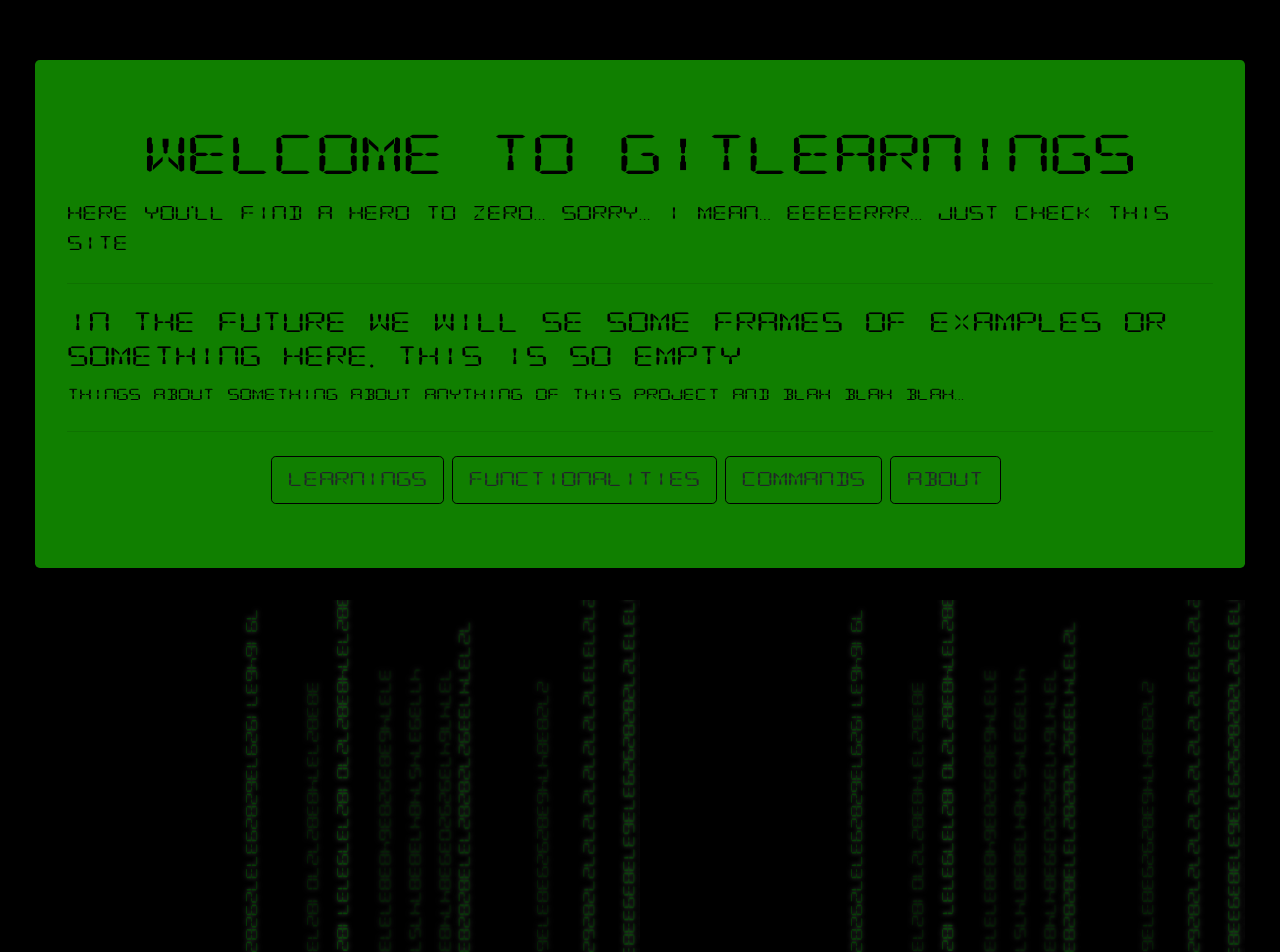
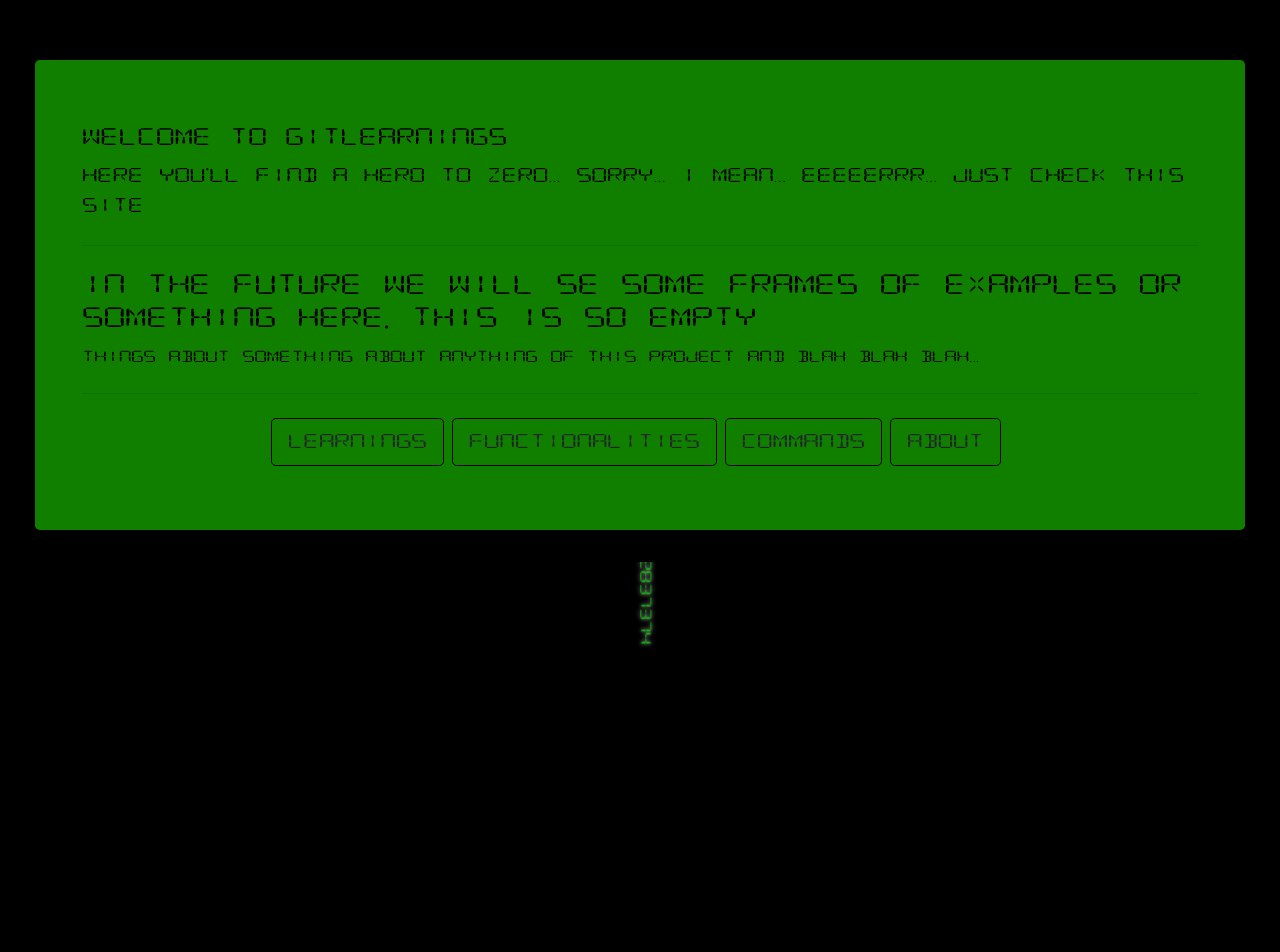
Before and after one commit to Zenchy/gitlearnings, an Angular app: page /home in a window 1280 px wide. Shown: the top 952 px of the page. Built offline with nearby package versions, Linux system fonts and the light colour scheme.

Commit message:
obile classes in hi-from-gitlearnings created and matrix fixes

```diff
--- a/src/app/hi-from-gitlearnings/hi-from-gitlearnings.component.html
+++ b/src/app/hi-from-gitlearnings/hi-from-gitlearnings.component.html
@@ -1,22 +1,108 @@
 <div class="container-fluid">
   <div class="jumbotron">
-    <h1 class="display-4 text-center">Welcome to Gitlearnings</h1>
-    <p class="lead">
+    <div class="container-fluid">
+    <div class="header-container d-flex">
+      <h1 class="title display-4 text-center">Welcome to Gitlearnings</h1>
+    </div>
+    <p class="lead media-sizing">
       Here you'll find a hero to zero... sorry... I mean... eeeeerrr... just check this site
     </p>
-    <hr class="my-4">
-    <h3>In the future we will se some frames of examples or something here, this is so empty</h3>
-    <p>Things about something about anything of this project and blah blah blah...</p>
-    <hr class="my-4">
-    <div class="d-flex justify-content-center">
-      <a class="btn mr-2 btn-outline-black btn-lg" href="/firstlearning" role="button">Learnings</a>
-      <a class="btn mr-2 btn-outline-black btn-lg" href="/functionalities" routerLinkActive="active" role="button">Functionalities</a>
-      <a class="btn mr-2 btn-outline-black btn-lg" href="/commands" role="button">Commands</a>
-      <a class="btn mr-2 btn-outline-black btn-lg" href="/about" role="button">About</a>
+    <hr class="my-4" />
+    <h3 class="media-sizing">In the future we will se some frames of examples or something here, this is so empty</h3>
+    <p class="media-sizing">Things about something about anything of this project and blah blah blah...</p>
+    <hr class="my-4" />
+    <div class="d-flex row media-sizing justify-content-center">
+      <a class="btn mr-2 btn-outline-black btn-lg media-sizing" href="/firstlearning" routerLinkActive="active" role="button">Learnings</a>
+      <a class="btn mr-2 btn-outline-black btn-lg media-sizing" href="/functionalities" routerLinkActive="active" role="button">Functionalities</a>
+      <a class="btn mr-2 btn-outline-black btn-lg media-sizing" href="/commands" role="button">Commands</a>
+      <a class="btn mr-2 btn-outline-black btn-lg media-sizing" href="/about" role="button">About</a>
     </div>
   </div>
-<div class= "mtx">
-<div id="matx"> <div class="t1" style="left:2px;">38382737483827270182737937371827</div> <div class="t5" style="left:25px;">7916463719297362829373729282827</div> <div class="t1" style="left:60px;">748383838383838383837377282837</div> <div class="t2" style="left:80px;">38382737483827270182737937371827</div> <div class="t4" style="left:110px;">38382737483827270182737937371827</div> <div class="t2" style="left:140px;">3737463839283648383737383838892929</div> <div class="t3" style="left:170px;">4773937457484738387475748484748488</div> <div class="t1" style="left:185px;">37384849372616294940483002029292</div> <div class="t3" style="left:200px;">737476473929203938474839393747393o</div> <div class="t5" style="left:250px;">72737473392728282737382828373</div> <div class="t2" style="left:290px;">8283474783939383939383882828283747748282637382837374</div> <div class="t3" style="left:310px;">27283847463829293837363838383737</div> <div class="t5" style="left:350px;">272737372727272727272727282626278</div> <div class="t4" style="left:390px;">373737372728282929373637383933837</div> <div class="t2" style="left:430px;">17374736272828393939393937363728</div> <div class="t1" style="left:470px;">2737474859594938272628393939493939</div> <div class="t3" style="left:490px;">7374857462627373838393939393</div> <div class="t5" style="left:520px;">16265262728292929282827373727</div> <div class="t2" style="left:550px;">83898474477473737474747474737</div> </div>
-<div id="matx"> <div class="t1" style="left:2px;">38382737483827270182737937371827</div> <div class="t5" style="left:25px;">7916463719297362829373729282827</div> <div class="t1" style="left:60px;">748383838383838383837377282837</div> <div class="t2" style="left:80px;">38382737483827270182737937371827</div> <div class="t4" style="left:110px;">38382737483827270182737937371827</div> <div class="t2" style="left:140px;">3737463839283648383737383838892929</div> <div class="t3" style="left:170px;">4773937457484738387475748484748488</div> <div class="t1" style="left:185px;">37384849372616294940483002029292</div> <div class="t3" style="left:200px;">737476473929203938474839393747393o</div> <div class="t5" style="left:250px;">72737473392728282737382828373</div> <div class="t2" style="left:290px;">8283474783939383939383882828283747748282637382837374</div> <div class="t3" style="left:310px;">27283847463829293837363838383737</div> <div class="t5" style="left:350px;">272737372727272727272727282626278</div> <div class="t4" style="left:390px;">373737372728282929373637383933837</div> <div class="t2" style="left:430px;">17374736272828393939393937363728</div> <div class="t1" style="left:470px;">2737474859594938272628393939493939</div> <div class="t3" style="left:490px;">7374857462627373838393939393</div> <div class="t5" style="left:520px;">16265262728292929282827373727</div> <div class="t2" style="left:550px;">83898474477473737474747474737</div> </div>
+  </div>
+  <div class="matrix">
+  <div class="mtx">
+    <div id="matx">
+      <div class="t1" style="left: -75px;">7483887687876282876872992882987</div>
+      <div class="t2" style="left: -100px;">38382737483827270182737937371827</div>
+      <div class="t4" style="left: -1px;">38382737483827270182737937371827</div>
+      <div class="t1" style="left: -60px;">748383838383838383837377282837</div>
+      <div class="t2" style="left: -80px;">38382737483827270182737937371827</div>
+      <div class="t4" style="left: -40px;">38382737483827270182737937371827</div>
+      <div class="t2" style="left: -50px;">3737463839283648383737383838892929</div>
+      <div class="t3" style="left: -30px;">4773937457484738387475748484748488</div>
+      <div class="t1" style="left: 2px;">38382737483827270182737937371827</div>
+      <div class="t5" style="left: 25px;">7916463719297362829373729282827</div>
+      <div class="t1" style="left: 60px;">748383838383838383837377282837</div>
+      <div class="t2" style="left: 80px;">38382737483827270182737937371827</div>
+      <div class="t4" style="left: 110px;">38382737483827270182737937371827</div>
+      <div class="t2" style="left: 140px;">3737463839283648383737383838892929</div>
+      <div class="t3" style="left: 170px;">4773937457484738387475748484748488</div>
+      <div class="t1" style="left: 185px;">37384849372616294940483002029292</div>
+      <div class="t3" style="left: 200px;">737476473929203938474839393747393o</div>
+      <div class="t5" style="left: 250px;">72737473392728282737382828373</div>
+      <div class="t2" style="left: 290px;">8283474783939383939383882828283747748282637382837374</div>
+      <div class="t3" style="left: 310px;">27283847463829293837363838383737</div>
+      <div class="t5" style="left: 350px;">272737372727272727272727282626278</div>
+      <div class="t4" style="left: 390px;">373737372728282929373637383933837</div>
+      <div class="t2" style="left: 430px;">17374736272828393939393937363728</div>
+      <div class="t1" style="left: 470px;">2737474859594938272628393939493939</div>
+      <div class="t3" style="left: 490px;">7374857462627373838393939393</div>
+      <div class="t5" style="left: 520px;">16265262728292929282827373727</div>
+      <div class="t2" style="left: 550px;">83898474477473737474747474737</div>
+      <div class="t2" style="left: 375px;">17374736272828393939393937363728</div>
+      <div class="t1" style="left: 345px;">2737474859594938272628393939493939</div>
+      <div class="t3" style="left: 280px;">7374857462627373838393939393</div>
+      <div class="t5" style="left: 3150px;">16265262728292929282827373727</div>
+      <div class="t2" style="left: 300px;">83898474477473737474747474737</div>
+      <div class="t1" style="left: 2902px;">38382737483827270182737937371827</div>
+      <div class="t5" style="left: 625px;">7916463719297362829373729282827</div>
+      <div class="t1" style="left: 760px;">748383838383838383837377282837</div>
+      <div class="t2" style="left: 880px;">38382737483827270182737937371827</div>
+      <div class="t4" style="left: 910px;">38382737483827270182737937371827</div>
+      <div class="t2" style="left: 640px;">3737463839283648383737383838892929</div>
+      <div class="t3" style="left: 670px;">4773937457484738387475748484748488</div>
+      <div class="t1" style="left: 685px;">37384849372616294940483002029292</div>
+      <div class="t3" style="left: 700px;">737476473929203938474839393747393o</div>
+      <div class="t5" style="left: 950px;">72737473392728282737382828373</div>
+      <div class="t2" style="left: 990px;">8283474783939383939383882828283747748282637382837374</div>
+      <div class="t3" style="left: 1110px;">27283847463829293837363838383737</div>
+      <div class="t5" style="left: 1250px;">272737372727272727272727282626278</div>
+      <div class="t4" style="left: 1290px;">373737372728282929373637383933837</div>
+      <div class="t2" style="left: 1230px;">17374736272828393939393937363728</div>
+      <div class="t1" style="left: 1170px;">2737474859594938272628393939493939</div>
+      <div class="t3" style="left: 1090px;">7374857462627373838393939393</div>
+      <div class="t5" style="left: 820px;">16265262728292929282827373727</div>
+      <div class="t2" style="left: 850px;">83898474477473737474747474737</div>
+      <div class="t1" style="left: 1065px;">748383838383838383837377282837</div>
+      <div class="t2" style="left: 1080px;">38382737483827270182737937371827</div>
+      <div class="t4" style="left: 1010px;">38382737483827270182737937371827</div>
+      <div class="t2" style="left: 102540px;">3737463839283648383737383838892929</div>
+      <div class="t1" style="left: 1070px;">2737474859594938272628393939493939</div>
+      <div class="t3" style="left: 1050px;">7374857462627373838393939393</div>
+      <div class="t5" style="left: 1020px;">16265262728292929282827373727</div>
+      <div class="t2" style="left: 1060px;">83898474477473737474747474737</div>
+    </div>
+  </div>
 </div>
+<div class="minimatrix">
+  <div id="matx">
+    <div class="t1" style="left: 2px;">38382737483827270182737937371827</div>
+    <div class="t5" style="left: -25px;">7916463719297362829373729282827</div>
+    <div class="t1" style="left: -60px;">748383838383838383837377282837</div>
+    <div class="t2" style="left: -80px;">38382737483827270182737937371827</div>
+    <div class="t4" style="left: -110px;">38382737483827270182737937371827</div>
+    <div class="t2" style="left: -140px;">3737463839283648383737383838892929</div>
+    <div class="t3" style="left: -170px;">4773937457484738387475748484748488</div>
+    <div class="t1" style="left: -185px;">37384849372616294940483002029292</div>
+    <div class="t3" style="left: -200px;">737476473929203938474839393747393o</div>
+    <div class="t5" style="left: -150px;">72737473392728282737382828373</div>
+    <div class="t2" style="left: -190px;">8283474783939383939383882828283747748282637382837374</div>
+    <div class="t3" style="left: -120px;">27283847463829293837363838383737</div>
+    <div class="t4" style="left: 50px;">373737372728282929373637383933837</div>
+    <div class="t2" style="left: 60px;">17374736272828393939393937363728</div>
+    <div class="t1" style="left: 90px;">2737474859594938272628393939493939</div>
+    <div class="t3" style="left: 65px;">7374857462627373838393939393</div>
+    <div class="t5" style="left: 85px;">16265262728292929282827373727</div>
+    <div class="t2" style="left: 35px;">83898474477473737474747474737</div>
+  </div></div>
 </div>
--- a/src/app/hi-from-gitlearnings/hi-from-gitlearnings.component.scss
+++ b/src/app/hi-from-gitlearnings/hi-from-gitlearnings.component.scss
@@ -1,5 +1,4 @@
 $green-4: #107f00ff;
-
 
 .container-fluid {
   height: 100%;
@@ -7,17 +6,99 @@ $green-4: #107f00ff;
   color: black;
 }
 
-.jumbotron{
-  background-color:$green-4 ;
+.jumbotron {
+  background-color: $green-4;
 }
 
-.btn-outline-black{
-  border: 1px solid  #000000;
+.header-container{
+  display: flex;
 }
 
-.mtx{
-  display:flex;
+.title {
+  font-size: x-large;
+  max-width: 100%;
+  max-height: 100%;
+}
+
+.media-sizing {
+  @media(max-width: 800px){
+    font-size: 80%;
+  }
+}
+
+.btn-outline-black {
+  border: 1px solid #000000;
+}
+
+.matrix {
+  @media(max-width: 500px){
+    display: none;
+  }
+}
+
+.minimatrix {
+  color: green;
+  @media(min-width:500px){
+    display: none;
+  }
+}
+
+
+.mtx {
+  @media(max-width: 800px){
+    margin-top: 10px;
+  }
+  display: flex;
   justify-content: center;
 }
 
-#matx{ background: #000; color: rgba(0, 255, 0, .7); width: 100%; height: 400px; overflow: hidden; text-shadow: rgba(255, 255, 255, .8) 0px 0px 4px; position: relative; } @-webkit-keyframes fadeing{ 0% { opacity: 1; } 100% { opacity: 0; } } @-webkit-keyframes falling{ from {top: -250px;} to {top: 388px;} } #matx div{ position: absolute; top: 0; text-transform: lowercase; -webkit-transform:rotate(90deg); -webkit-animation-name: falling, fadeing; -webkit-animation-timing-function: ease-out; -webkit-animation-iteration-count: infinite; -webkit-animation-direction: normal; } .t1{ -webkit-animation-duration: 5s; } .t2{ -webkit-animation-duration: 8s; } .t3{ -webkit-animation-duration: 8s; } .t4{ -webkit-animation-duration: 11s; } .t5{ -webkit-animation-duration: 10s; }
+#matx {
+  background: #000;
+  color: rgba(0, 255, 0, 0.7);
+  width: 100%;
+  height: 400px;
+  overflow: hidden;
+  text-shadow: rgba(255, 255, 255, 0.8) 0px 0px 4px;
+  position: relative;
+}
+@-webkit-keyframes fadeing {
+  0% {
+    opacity: 1;
+  }
+  100% {
+    opacity: 0;
+  }
+}
+@-webkit-keyframes falling {
+  from {
+    top: -250px;
+  }
+  to {
+    top: 388px;
+  }
+}
+#matx div {
+  position: absolute;
+  top: 0;
+  text-transform: lowercase;
+  -webkit-transform: rotate(90deg);
+  -webkit-animation-name: falling, fadeing;
+  -webkit-animation-timing-function: ease-out;
+  -webkit-animation-iteration-count: infinite;
+  -webkit-animation-direction: normal;
+}
+.t1 {
+  -webkit-animation-duration: 5s;
+}
+.t2 {
+  -webkit-animation-duration: 8s;
+}
+.t3 {
+  -webkit-animation-duration: 8s;
+}
+.t4 {
+  -webkit-animation-duration: 11s;
+}
+.t5 {
+  -webkit-animation-duration: 10s;
+}
```
